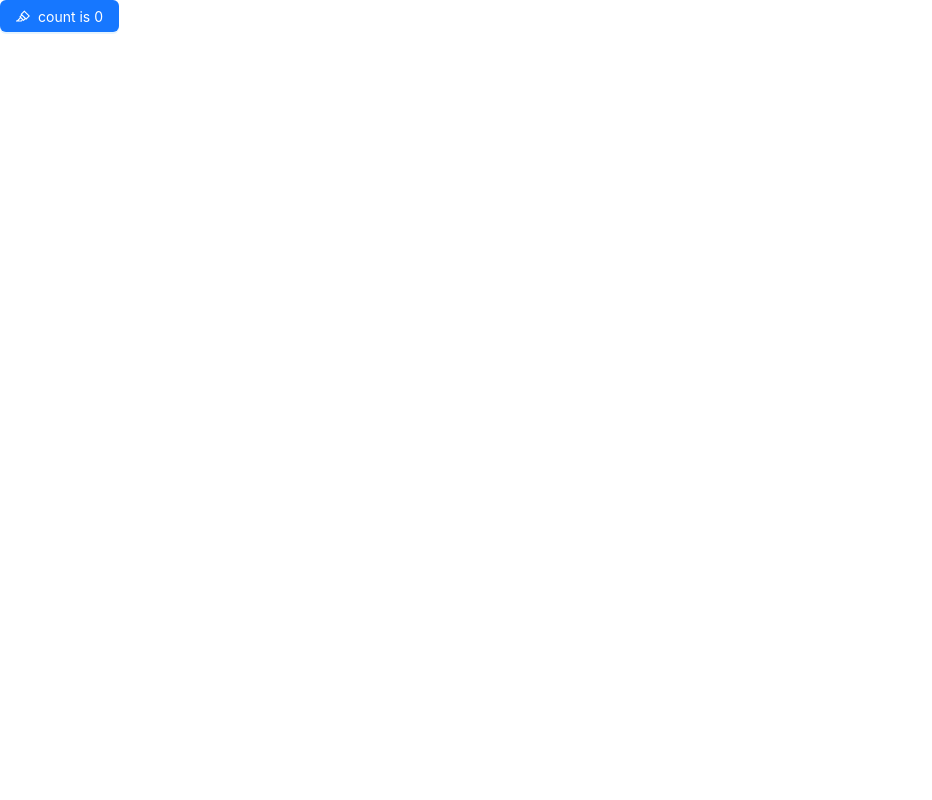
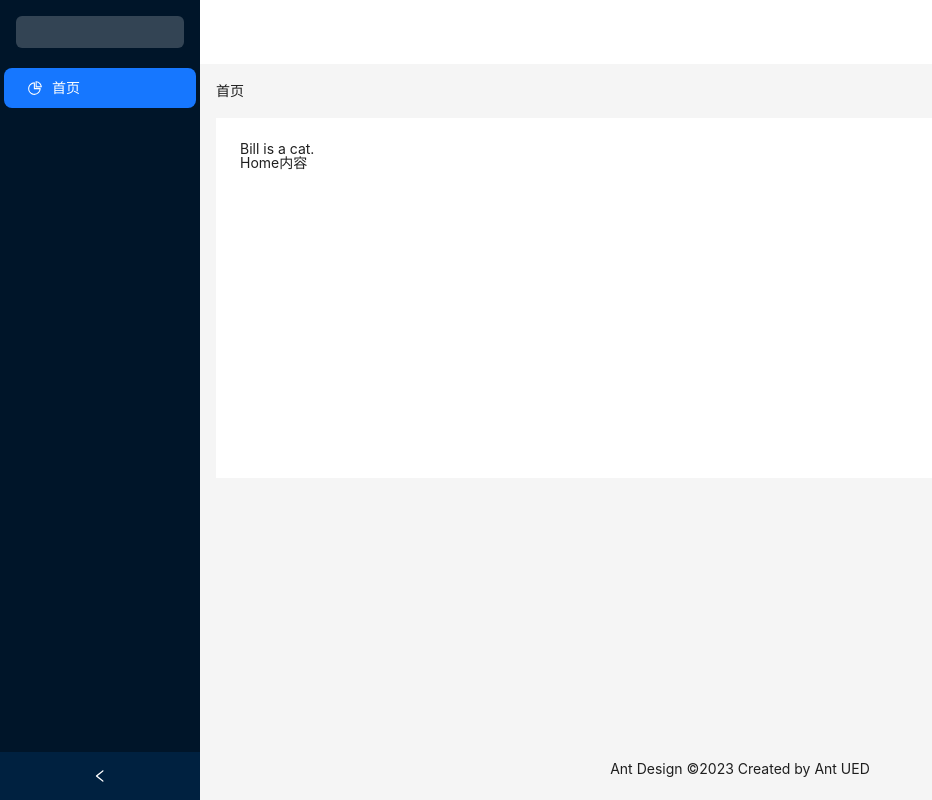
Before and after one commit to daffyfeng/portal-site-react, a React (Vite) app: page /index in a window 1280 px wide. Shown: the whole page, without its empty margins (0-932 px from the left). Built offline with nearby package versions, Linux system fonts and the light colour scheme.

Commit message:
增加首页&嵌套路由

```diff
--- a/src/App.scss
+++ b/src/App.scss
@@ -0,0 +1,6 @@
+.demo-logo-vertical {
+    height: 32px;
+    margin: 16px;
+    background: rgba(255, 255, 255, .2);
+    border-radius: 6px;
+}
--- a/src/App.tsx
+++ b/src/App.tsx
@@ -1,18 +1,14 @@
-import { useState } from 'react'
-import { Button } from "antd"
 import './App.scss'
-import { HighlightOutlined } from '@ant-design/icons'
+
+import Router from './router'
+import { useRoutes } from 'react-router-dom'
 
 function App() {
-  const [count, setCount] = useState(0)
+  const outlet = useRoutes(Router)
 
   return (
     <>
-      <Button type='primary' onClick={() => setCount((count) => count + 1)}>
-        <HighlightOutlined />
-        count is {count}
-      </Button>
-
+      {outlet}
     </>
   )
 }
--- a/src/main.tsx
+++ b/src/main.tsx
@@ -2,9 +2,12 @@ import React from 'react'
 import ReactDOM from 'react-dom/client'
 import "reset-css"
 import App from './App.tsx'
+import { BrowserRouter } from 'react-router-dom'
 
 ReactDOM.createRoot(document.getElementById('root')!).render(
   <React.StrictMode>
-    <App />
+    <BrowserRouter>
+      <App />
+    </BrowserRouter>
   </React.StrictMode>,
 )
--- /dev/null
+++ b/src/router/index.tsx
@@ -0,0 +1,34 @@
+import { Suspense, lazy } from "react"
+import { Navigate } from 'react-router-dom'
+// import Home from "@/views/Home"
+
+const HomeLayout = lazy(() => import('@/views/HomeLayout'))
+const Home = lazy(() => import('@/views/Home'))
+
+const withLoadingComponent = (comp: JSX.Element) => {
+    return (
+        <Suspense fallback={<div>Loading</div>}>
+            {comp}
+        </Suspense>
+    )
+}
+
+const router = [
+    {
+        path: '/',
+        element: (<Navigate to="/index"></Navigate>) // 默认进入子路由中的首页，为了让HomeLayout能够一直加载
+    },
+    {
+        path: '/',
+        element: <HomeLayout />,
+        children: [
+            {
+                path: '/index',
+                element: withLoadingComponent(<Home />),
+            }
+        ]
+
+    }
+]
+
+export default router
--- /dev/null
+++ b/src/views/Home.tsx
@@ -0,0 +1,5 @@
+export default function Home() {
+    return (
+        <div>Home内容</div>
+    )
+}
--- /dev/null
+++ b/src/views/HomeLayout.tsx
@@ -0,0 +1,66 @@
+import React, { useState } from 'react';
+import {
+    PieChartOutlined,
+} from '@ant-design/icons';
+import type { MenuProps } from 'antd';
+import { Breadcrumb, Layout, Menu, theme } from 'antd';
+import { useNavigate, Outlet } from 'react-router-dom'
+
+const { Header, Content, Footer, Sider } = Layout;
+
+type MenuItem = Required<MenuProps>['items'][number];
+
+function getItem(
+    label: React.ReactNode,
+    key: React.Key,
+    icon?: React.ReactNode,
+    children?: MenuItem[],
+): MenuItem {
+    return {
+        key,
+        icon,
+        children,
+        label,
+    } as MenuItem;
+}
+
+const items: MenuItem[] = [
+    getItem('首页', '/index', <PieChartOutlined />),
+];
+
+const Home: React.FC = () => {
+    const [collapsed, setCollapsed] = useState(false);
+    const {
+        token: { colorBgContainer },
+    } = theme.useToken();
+    const navigate = useNavigate()
+
+    const onClick = (e: any) => {
+        console.log(e.key);
+        navigate(e.key)
+    }
+
+    return (
+        <Layout style={{ minHeight: '100vh' }}>
+            <Sider collapsible collapsed={collapsed} onCollapse={(value) => setCollapsed(value)}>
+                <div className="demo-logo-vertical" />
+                <Menu theme="dark" defaultSelectedKeys={['/index']} mode="inline" items={items} onClick={onClick} />
+            </Sider>
+            <Layout>
+                <Header style={{ padding: 0, background: colorBgContainer }} />
+                <Content style={{ margin: '0 16px' }}>
+                    <Breadcrumb style={{ margin: '16px 0' }}>
+                        <Breadcrumb.Item>首页</Breadcrumb.Item>
+                    </Breadcrumb>
+                    <div style={{ padding: 24, minHeight: 360, background: colorBgContainer }}>
+                        Bill is a cat.
+                        <Outlet></Outlet>
+                    </div>
+                </Content>
+                <Footer style={{ textAlign: 'center' }}>Ant Design ©2023 Created by Ant UED</Footer>
+            </Layout>
+        </Layout>
+    );
+};
+
+export default Home;
```
Also changed, not shown: .eslintrc.cjs.
